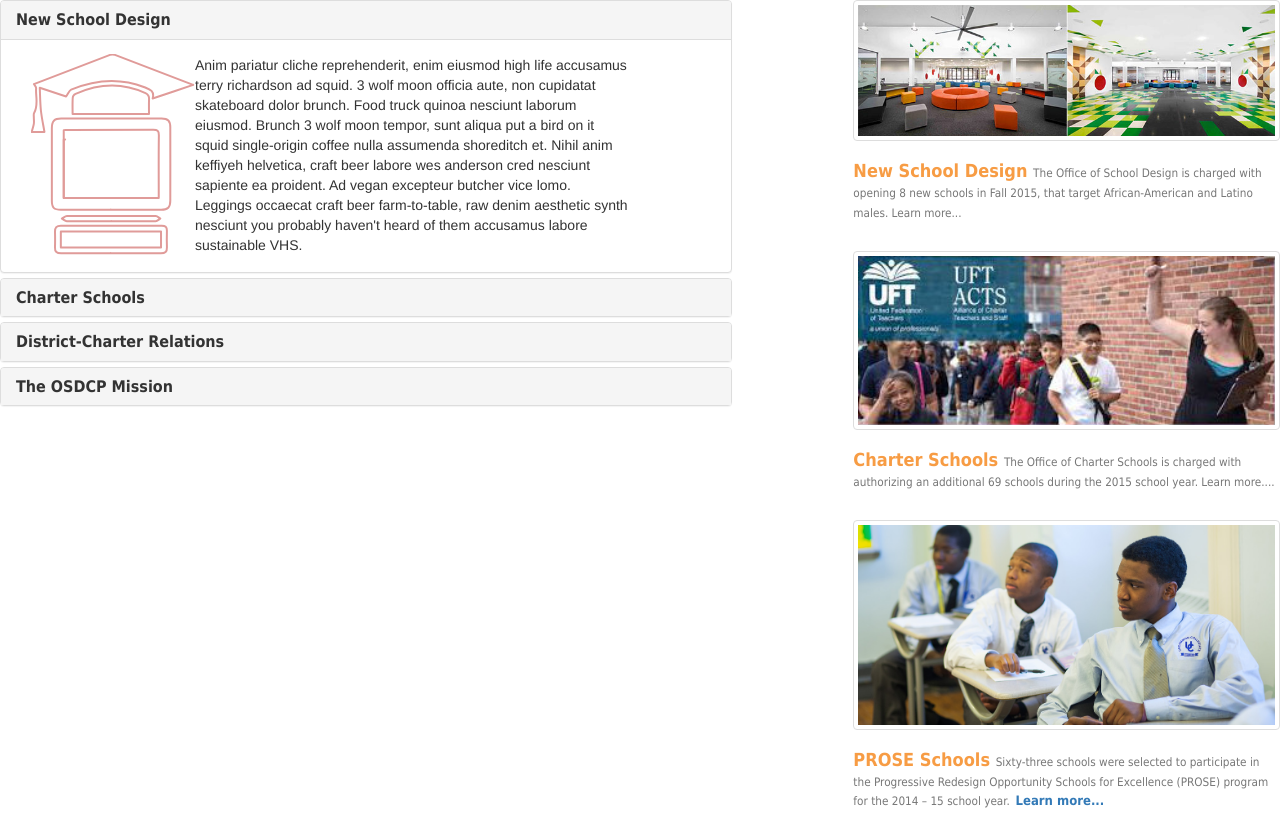
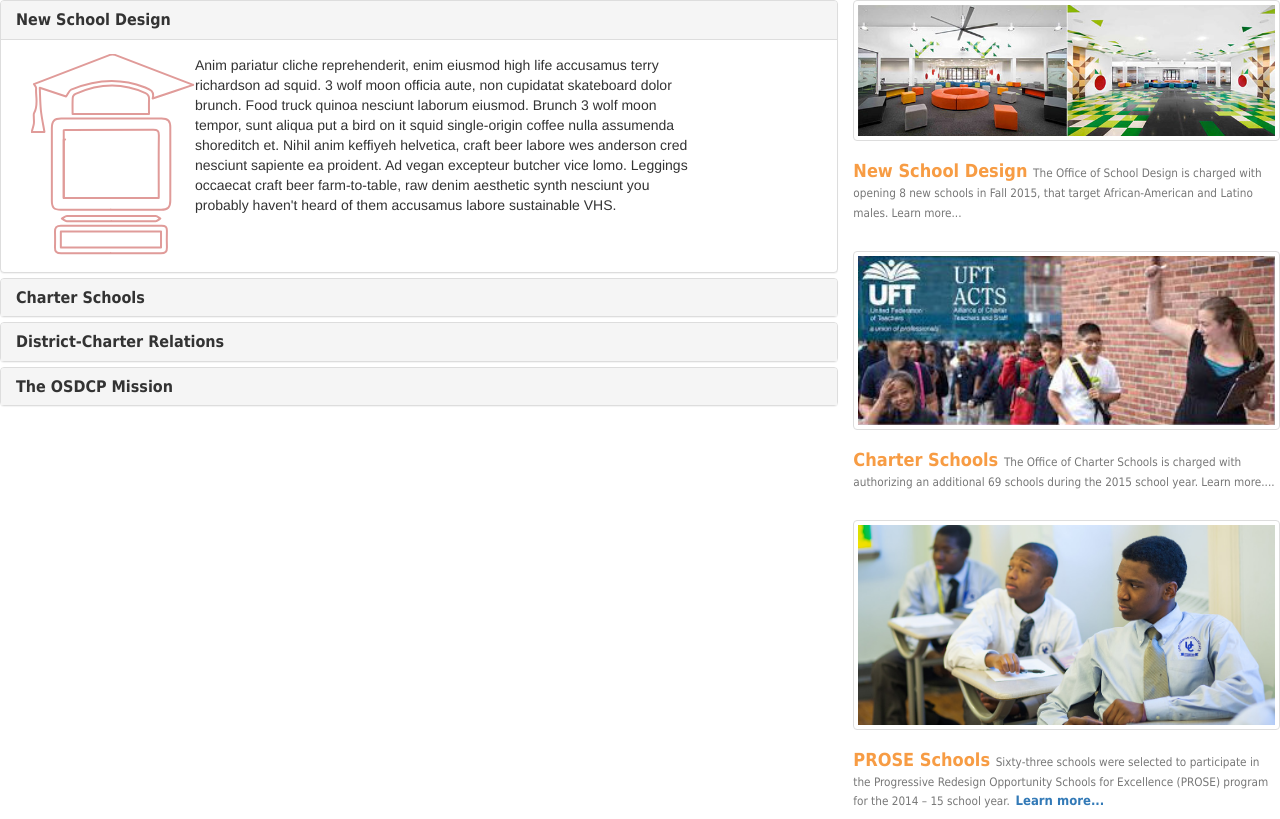
Before and after one commit to afrodyti/osdcp, a plain HTML site: page index.html in a window 1280 px wide. Drawn offline with nearby package versions, Linux system fonts and the light colour scheme; a script that the page names is missing.

Commit message:
Update index.html

```diff
--- a/index.html
+++ b/index.html
@@ -26,7 +26,7 @@
 <body>
 <div class="container-fluid">
 <div class="row">
-<div class="col-xs-7 col-sm-7 col-md-7 col-lg-7 pull-left" style="padding-left:0;">
+<div class="col-xs-8 pull-left" style="padding-left:0;">
   <div class="panel-group" id="accordion">
   <div class="panel panel-default">
     <div class="panel-heading">
@@ -90,7 +90,7 @@
 </div>
 </div>
 
-<div class="col-xs-4 pull-right">
+<div class="col-xs-4">
   <div class="row"><img src="images/schooldesign.jpg" class="img-rounded img-thumbnail" width="100%" alt="school design"></div>
   <div class="row">
     <h3>New School Design
```
